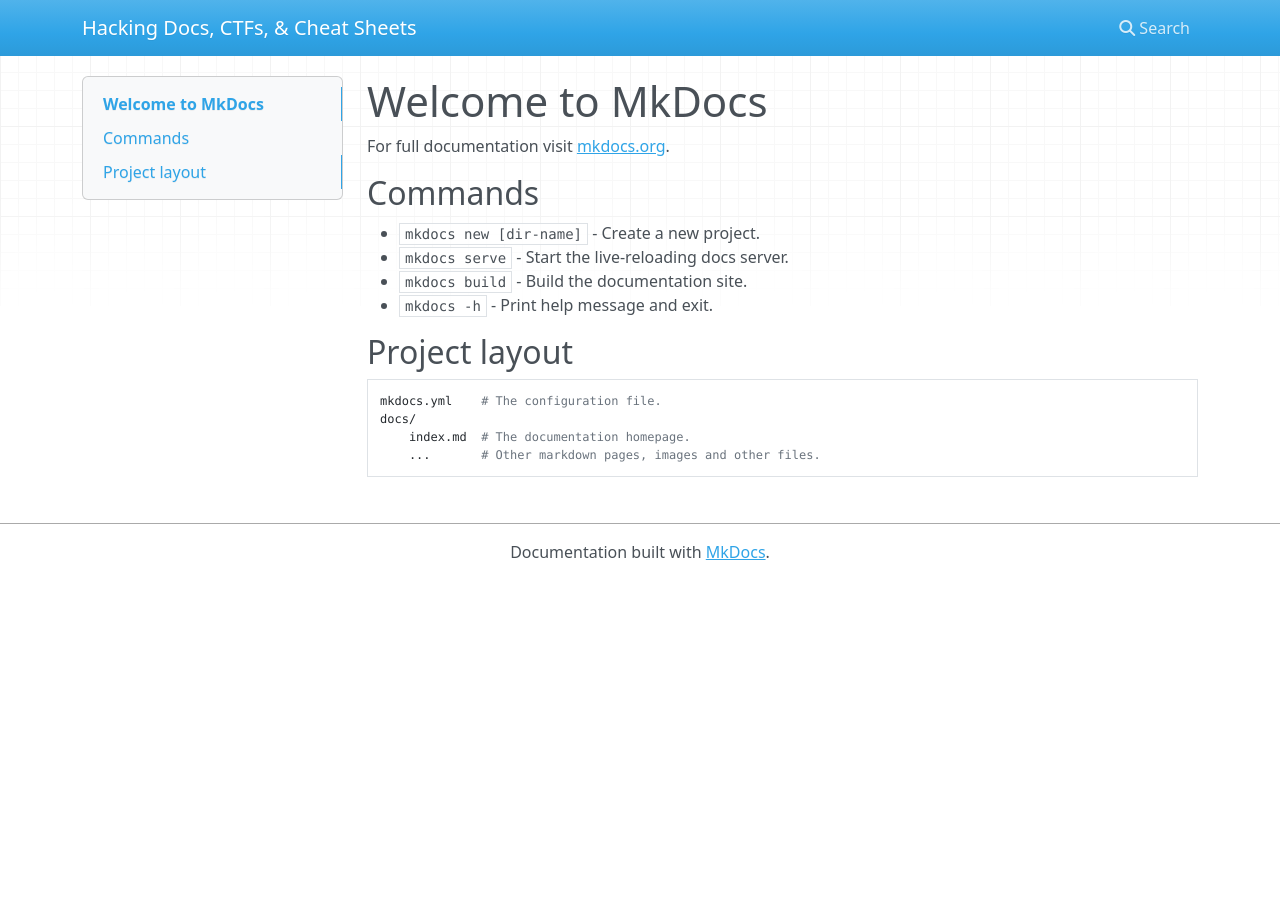
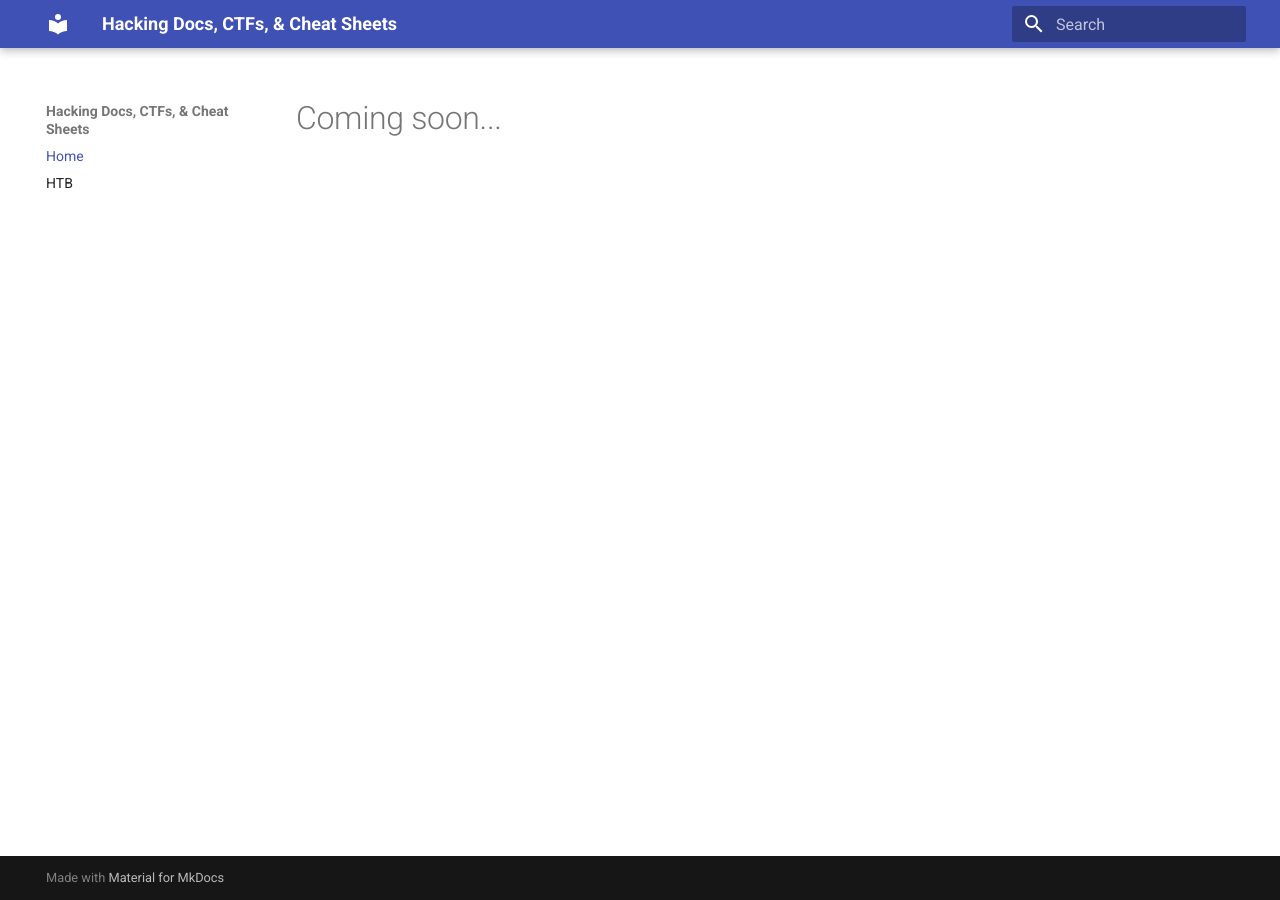
Before and after one commit to rustyabbott/hack.rustyabbott.com, an MkDocs documentation site: the page built from docs/index.md, in a window 1280 px wide. Built offline with MkDocs 1.6.1 and Material for MkDocs 9.7.7, drawn with Linux system fonts in a browser that asks for light colours; nearby versions of some CDN libraries.

Commit message:
Install material theme

```diff
--- a/docs/index.md
+++ b/docs/index.md
@@ -1,17 +1 @@
-# Welcome to MkDocs
-
-For full documentation visit [mkdocs.org](https://www.mkdocs.org).
-
-## Commands
-
-* `mkdocs new [dir-name]` - Create a new project.
-* `mkdocs serve` - Start the live-reloading docs server.
-* `mkdocs build` - Build the documentation site.
-* `mkdocs -h` - Print help message and exit.
-
-## Project layout
-
-    mkdocs.yml    # The configuration file.
-    docs/
-        index.md  # The documentation homepage.
-        ...       # Other markdown pages, images and other files.
+# Coming soon...
--- a/mkdocs.yml
+++ b/mkdocs.yml
@@ -1 +1,5 @@
 site_name: Hacking Docs, CTFs, & Cheat Sheets
+theme: material
+nav:
+  - Home: index.md
+  - HTB: hackthebox.md
```
Also changed, not shown: docs/hackthebox.md (added, +1 -0 lines), 1 other file.
